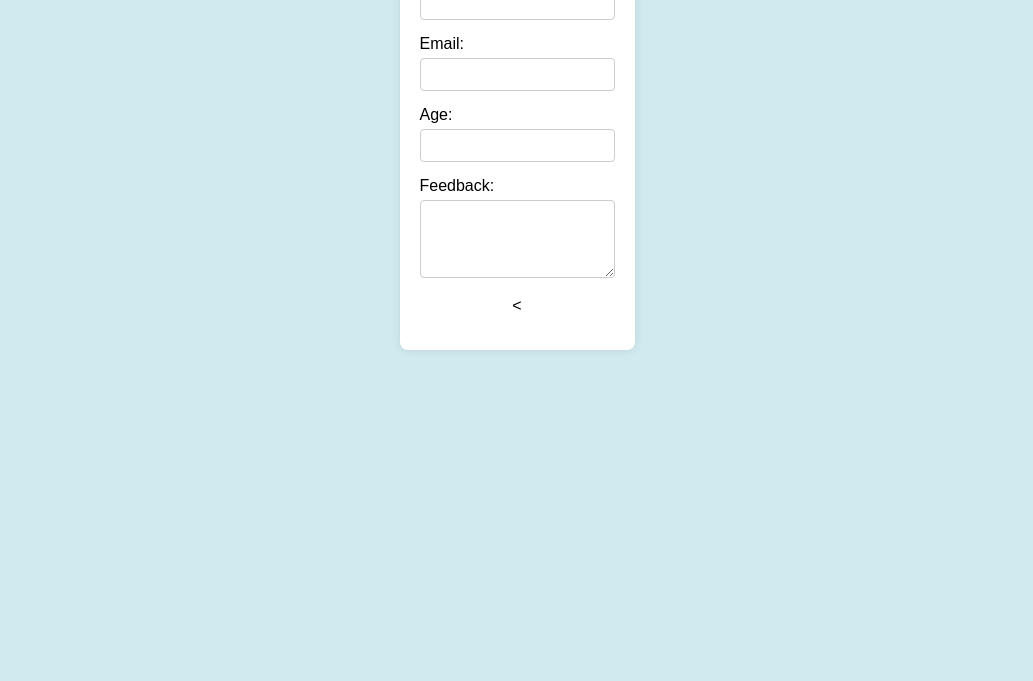
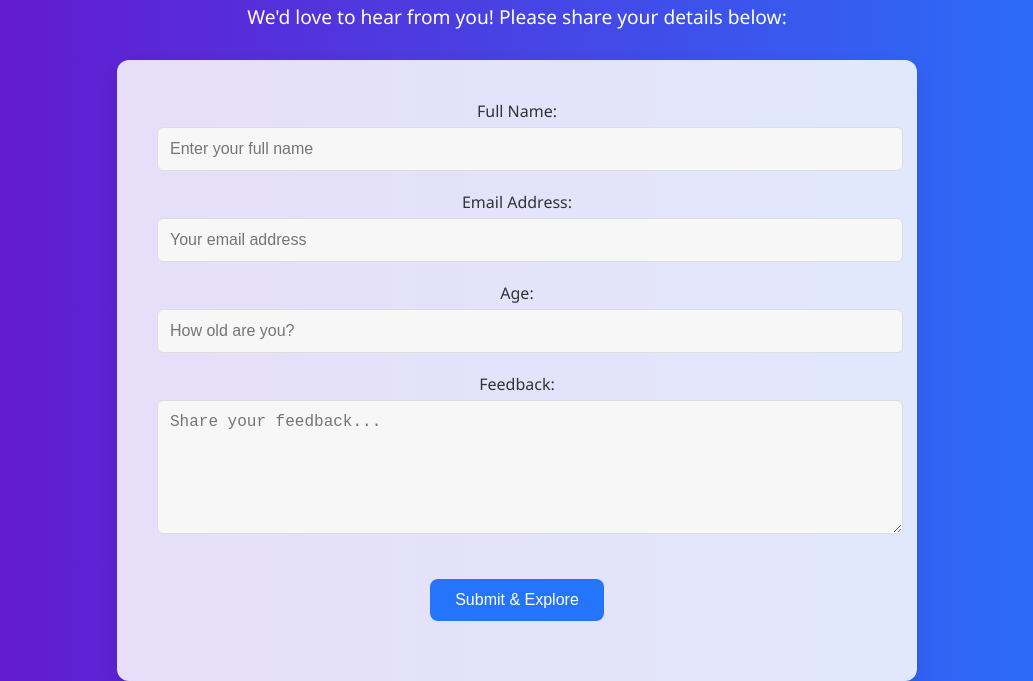
Before and after one commit to lovellamonica/advanced-html, a plain HTML site: page index.html in a window 1280 px wide. Shown: the part 198-879 px from the top of the page, without its empty margins (123-1156 px from the left). Before the commit the page ends 800 px from the top, so only its background shows below. Drawn offline with Linux system fonts and the light colour scheme.

Commit message:
update index.html

```diff
--- a/index.html
+++ b/index.html
@@ -3,102 +3,135 @@
 <head>
     <meta charset="UTF-8">
     <meta name="viewport" content="width=device-width, initial-scale=1.0">
-    <title>Lovella Villamor Example Form</title>
+    <title> Lovella Villamor sample form </title>
     <style>
-        /* General Styling */
+        /* General Styles */
         body {
-            font-family: Arial, sans-serif;
-            background-color: #d1eaf0;
+            font-family: 'Segoe UI', Tahoma, Geneva, Verdana, sans-serif;
+            background: linear-gradient(to right, #6a11cb, #2575fc);
             margin: 0;
             padding: 0;
+            color: #fff;
         }
 
         .container {
+            max-width: 800px;
+            margin: 0 auto;
+            padding-top: 100px;
             text-align: center;
-            margin-top: 50px;
         }
 
+        h1 {
+            font-size: 2.5rem;
+            margin-bottom: 10px;
+            color: #fff;
+        }
+
+        p {
+            font-size: 1.2rem;
+            margin-bottom: 30px;
+        }
+
+        /* Form Styles */
         form {
-            display: inline-block;
-            text-align: left;
-            background-color: #fff;
-            padding: 20px;
-            border-radius: 8px;
-            box-shadow: 0 0 10px rgba(0, 0, 0, 0.1);
+            background-color: rgba(255, 255, 255, 0.85);
+            padding: 40px;
+            border-radius: 12px;
+            box-shadow: 0 10px 20px rgba(0, 0, 0, 0.1);
+            transition: transform 0.3s ease-in-out;
+        }
+
+        form:hover {
+            transform: translateY(-10px);
         }
 
         form div {
-            margin-bottom: 15px;
+            margin-bottom: 20px;
         }
 
         form label {
+            font-size: 1rem;
             display: block;
             margin-bottom: 5px;
+            color: #333;
         }
 
         form input, form textarea {
             width: 100%;
-            padding: 8px;
-            box-sizing: border-box;
-            border: 1px solid #ccc;
-            border-radius: 4px;
+            padding: 12px;
+            border-radius: 6px;
+            border: 1px solid #ddd;
+            background-color: #f7f7f7;
+            font-size: 1rem;
+            transition: border-color 0.3s;
+        }
+
+        form input:focus, form textarea:focus {
+            border-color: #2575fc;
+            outline: none;
         }
 
         form button {
-            background-color: #61a5c2;
-            color: white;
-            padding: 10px 20px;
+            background-color: #2575fc;
+            color: #fff;
+            padding: 12px 25px;
             border: none;
-            border-radius: 4px;
+            border-radius: 8px;
+            font-size: 1rem;
             cursor: pointer;
+            transition: background-color 0.3s;
         }
 
         form button:hover {
-            background-color: #add8e6;
+            background-color: #6a11cb;
         }
 
-        .results {
-            margin-top: 50px;
+        /* Hover Animation for Buttons */
+        .hover-btn {
+            display: inline-block;
+            text-decoration: none;
+            margin-top: 20px;
         }
 
-        table {
-            margin: 0 auto;
-            border-collapse: collapse;
-            width: 80%;
-            background-color: #fff;
-            box-shadow: 0 0 10px rgba(0, 0, 0, 0.1);
+        .hover-btn:hover button {
+            background-color: #6a11cb;
         }
 
-        table th, table td {
-            border: 1px solid #ddd;
-            padding: 8px;
-        }
-
-        table th {
-            background-color: #f2f2f2;
+        /* Mobile Friendly */
+        @media (max-width: 600px) {
+            form {
+                padding: 20px;
+            }
         }
     </style>
 </head>
 <body>
     <div class="container">
-        <h1>Sample Form</h1>
-        <p>Please fill out the form below:</p>
-        <form id="surveyForm" action="https://www.youtube.com/watch?v=dQw4w9WgXcQ" method="get">
+        <h1>Fill Out Our Interactive Form</h1>
+        <p>We'd love to hear from you! Please share your details below:</p>
+        <form id="surveyForm">
             <div>
-                <label for="name">Name:</label>
-                <input type="text" id="name" name="name" required>
+                <label for="name">Full Name:</label>
+                <input type="text" id="name" name="name" required placeholder="Enter your full name">
             </div>
             <div>
-                <label for="email">Email:</label>
-                <input type="email" id="email" name="email" required>
+                <label for="email">Email Address:</label>
+                <input type="email" id="email" name="email" required placeholder="Your email address">
             </div>
             <div>
                 <label for="age">Age:</label>
-                <input type="number" id="age" name="age" required>
+                <input type="number" id="age" name="age" required min="18" placeholder="How old are you?">
             </div>
             <div>
                 <label for="feedback">Feedback:</label>
-                <textarea id="feedback" name="feedback" rows="4" required></textarea>
+                <textarea id="feedback" name="feedback" rows="6" required placeholder="Share your feedback..."></textarea>
             </div>
-            <div style="text-align: center;">
-                <
+            <div class="hover-btn">
+                <a href="https://www.youtube.com/watch?v=dQw4w9WgXcQ" style="display: inline-block;">
+                    <button type="button">Submit & Explore</button>
+                </a>
+            </div>
+        </form>
+    </div>
+</body>
+</html>
```
